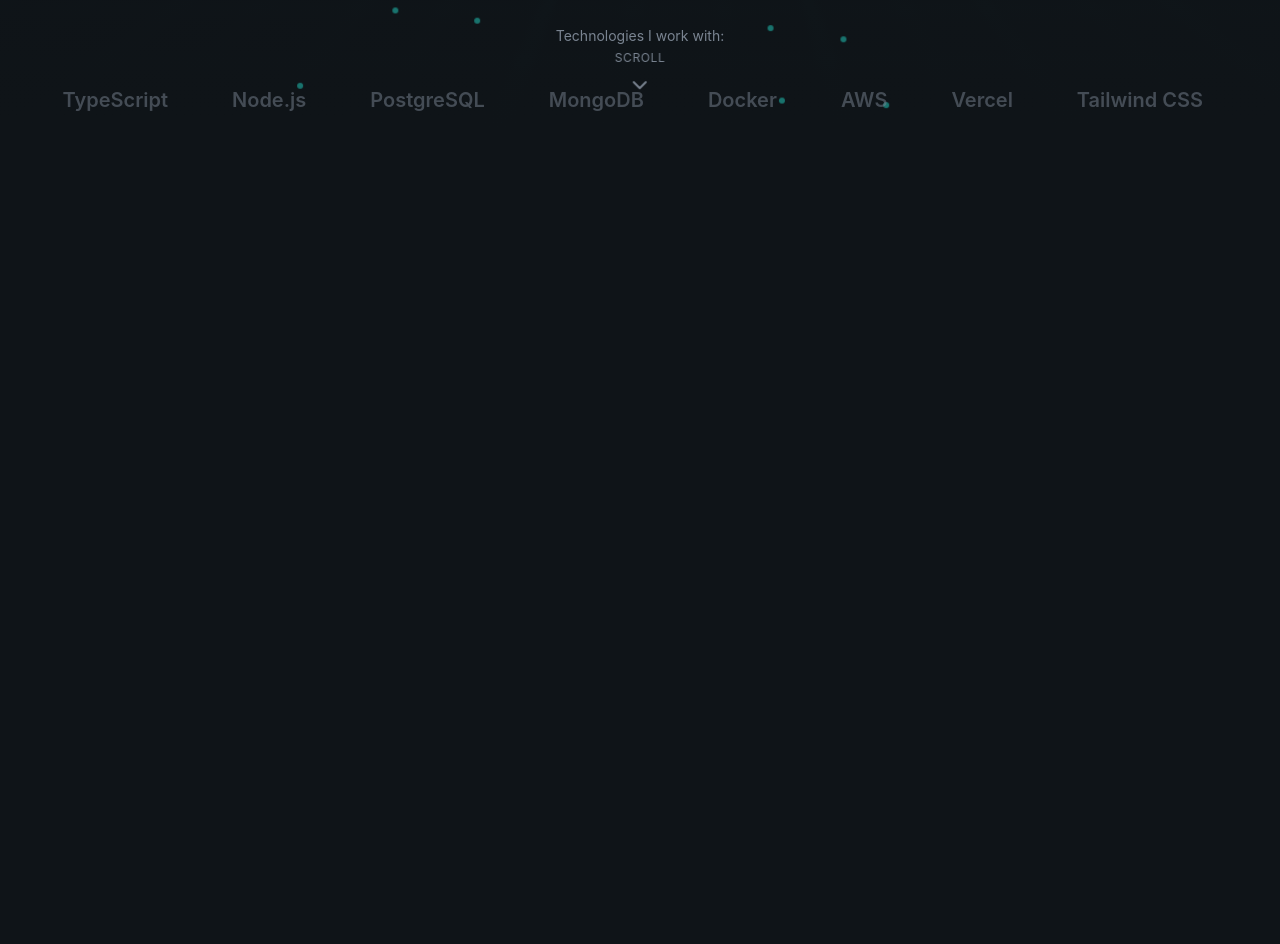
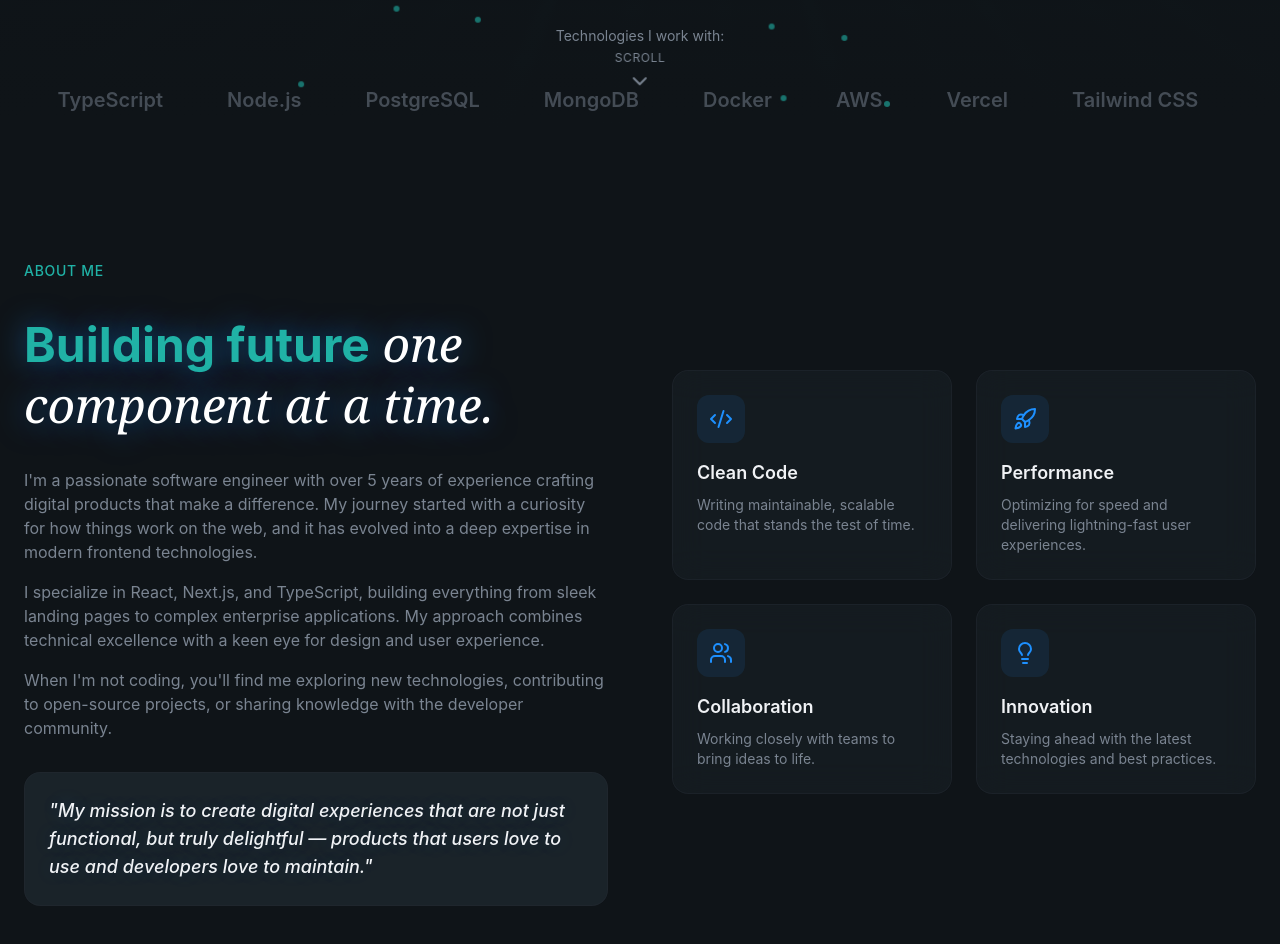
Before and after one commit to torresargentina493/portfolio, a React (Vite) app: page / in a window 1280 px wide. Shown: the part 800-1744 px from the top of the page. Before the commit the page ends 930 px from the top, so only its background shows below. Built offline with nearby package versions, Linux system fonts and the light colour scheme.

Commit message:
about settion  is ready

```diff
--- a/src/layout/Navbar.jsx
+++ b/src/layout/Navbar.jsx
@@ -76,12 +76,15 @@
               <a
                 key={link.index}
                 href={link.href}
+                onClick={() => setIsMobileMenuOpen(false)}
                 className="text-lg text-muted-foreground hover:text-foreground py-2"
               >
                 {link.label}
               </a>
             ))}
-            <Button>Contact Me</Button>
+            <Button onClick={() => setIsMobileMenuOpen(false)}>
+              Contact Me
+            </Button>
           </div>
         </div>
       )}
--- a/src/sections/About.jsx
+++ b/src/sections/About.jsx
@@ -1,3 +1,99 @@
+import { Code2, Lightbulb, Rocket, Users } from "lucide-react";
+
+const highlights = [
+  {
+    icon: Code2,
+    title: "Clean Code",
+    description:
+      "Writing maintainable, scalable code that stands the test of time.",
+  },
+  {
+    icon: Rocket,
+    title: "Performance",
+    description:
+      "Optimizing for speed and delivering lightning-fast user experiences.",
+  },
+  {
+    icon: Users,
+    title: "Collaboration",
+    description: "Working closely with teams to bring ideas to life.",
+  },
+  {
+    icon: Lightbulb,
+    title: "Innovation",
+    description:
+      "Staying ahead with the latest technologies and best practices.",
+  },
+];
+
 export const About = () => {
-  return <section></section>;
+  return (
+    <section id="about" className="py-32 relative overflow-hidden">
+      <div className="container mx-auto px-6 relative z-10">
+        <div className="grid lg:grid-cols-2 gap-16 items-center">
+          {/*Left Column  */}
+          <div className="space-y-8">
+            <div className="animate-fade-in">
+              <span className="text-secondary-foreground text-sm font-medium tracking-wider uppercase">
+                About Me
+              </span>
+            </div>
+            <h2 className="text-4xl md:text-5xl font-bold leading-tight animate-fade-in glow-text animation-delay-100 text-secondary-foreground">
+              Building future
+              <span className="font-serif italic font-normal text-white">
+                {" "}
+                one component at a time.
+              </span>
+            </h2>
+            <div className="space-y-4 text-muted-foreground animate-fade-in animation-delay-200">
+              <p>
+                I'm a passionate software engineer with over 5 years of
+                experience crafting digital products that make a difference. My
+                journey started with a curiosity for how things work on the web,
+                and it has evolved into a deep expertise in modern frontend
+                technologies.
+              </p>
+              <p>
+                I specialize in React, Next.js, and TypeScript, building
+                everything from sleek landing pages to complex enterprise
+                applications. My approach combines technical excellence with a
+                keen eye for design and user experience.
+              </p>
+              <p>
+                When I'm not coding, you'll find me exploring new technologies,
+                contributing to open-source projects, or sharing knowledge with
+                the developer community.
+              </p>
+            </div>
+
+            <div className="glass rounded-2xl p-6 glow-border animate-fade-in animation-delay-300">
+              <p className="text-lg font-medium italic text-foreground">
+                "My mission is to create digital experiences that are not just
+                functional, but truly delightful — products that users love to
+                use and developers love to maintain."
+              </p>
+            </div>
+          </div>
+          {/*Right Column - Highlights*/}
+          <div className="grid sm:grid-cols-2 gap-6">
+            {highlights.map((item, idx) => (
+              <div
+                key={idx}
+                className="glass p-6 rounded-2xl animate-fade-in"
+                style={{ animationDelay: `${(idx + 1) * 100}ms` }}
+              >
+                <div className="w-12 h-12 rounded-xl bg-primary/10 flex items-center justify-center mb-4 hover:bg-primary/20">
+                  <item.icon className="w-6 h-6 text-primary" />
+                </div>
+                <h3 className="text-lg font-semibold mb-2">{item.title}</h3>
+                <p className="text-sm text-muted-foreground">
+                  {item.description}
+                </p>
+              </div>
+            ))}
+          </div>
+        </div>
+      </div>
+    </section>
+  );
 };
```
